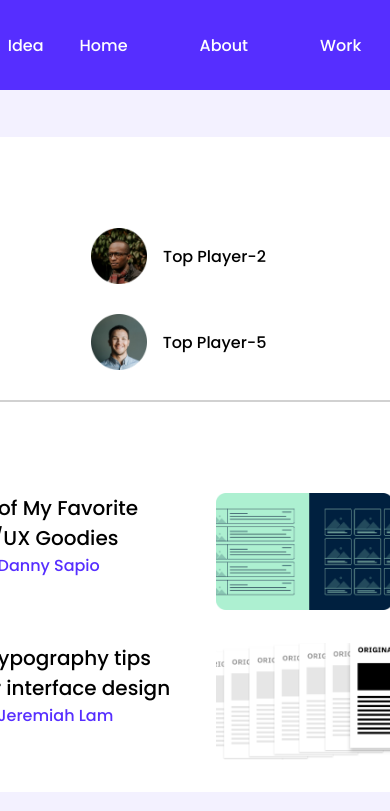
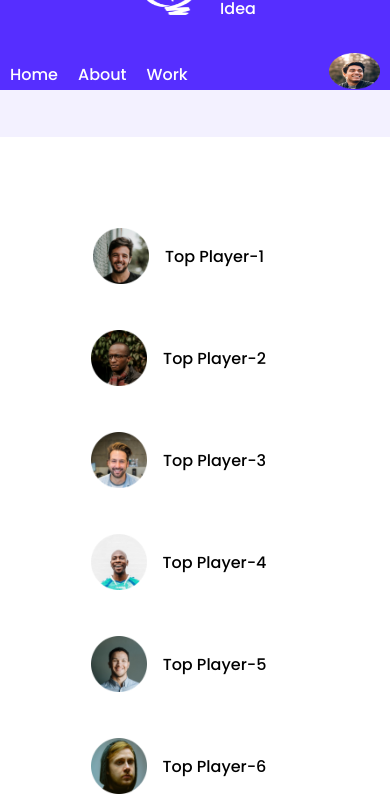
Before and after one commit to mdshohidulislam1486/leader-board-main, a plain HTML site: page index.html in a window 390 px wide. Shown: the top 811 px of the page. Drawn offline with Linux system fonts and the light colour scheme.

Commit message:
2 parts is now responsive with mobile

```diff
--- a/styles/style.css
+++ b/styles/style.css
@@ -217,5 +217,39 @@ span .not-filled, span{
 }
 
 @media only screen and (max-width:688px){
+.nav-container, .top-player, .lates-course, .top-blogs{
+    display:grid;
+    grid-template-columns: 1fr;
+    grid-row-gap:1em;
+
+ }
+ .nav-right{
+    display:flex;
+    justify-content: space-between;
+
+ }
+ .nav-right ul li, .nav-img img{
+    margin: 0 10px;
+    padding-bottom:15px;
+}
+.top-blog{
+    display: grid;
+    grid-template-columns: 1;
+    grid-gap:-2em;
 
 }
+.blog-img{
+    width:80%;
+    position:relative;
+}
+.blog-img img{
+
+    width:100%;
+    position:absolute;
+
+
+}
+
+
+
+}
```
